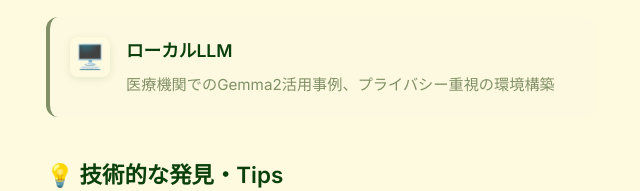
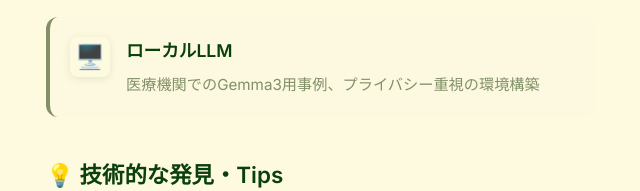
Before and after one commit to furukawa3152/AI_catchup_meeting, a plain HTML site: page index.html in a window 1280 px wide. Shown: the part 4518-4709 px from the top of the page, 624-1264 px from the left. Drawn offline with Linux system fonts and the light colour scheme.

Commit message:
text.txt

```diff
--- a/index.html
+++ b/index.html
@@ -194,7 +194,7 @@
                                 <div class="topic-icon">🖥️</div>
                                 <div class="topic-content">
                                     <h4>ローカルLLM</h4>
-                                    <p>医療機関でのGemma2活用事例、プライバシー重視の環境構築</p>
+                                    <p>医療機関でのGemma3用事例、プライバシー重視の環境構築</p>
                                 </div>
                             </div>
                         </div>
```
